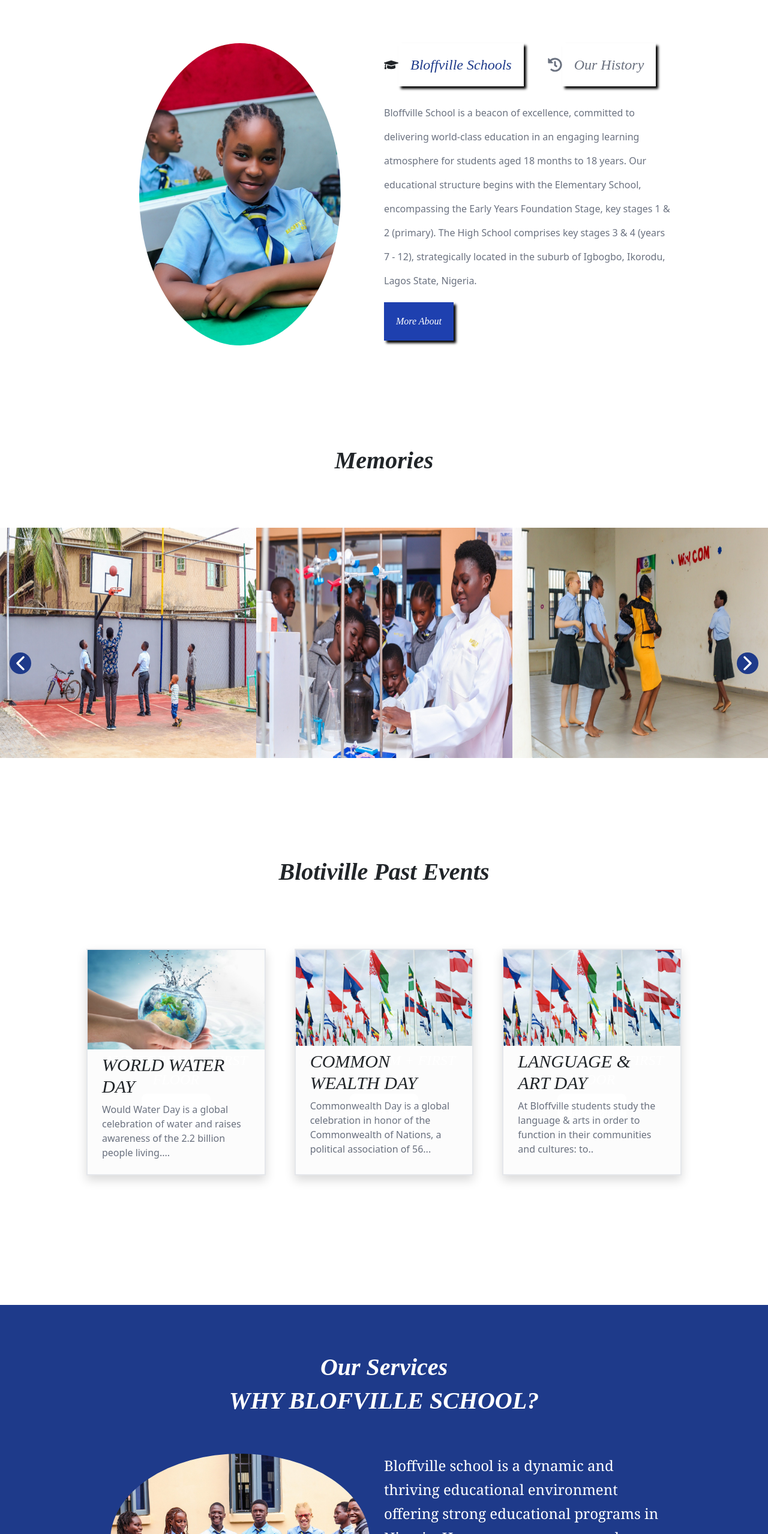
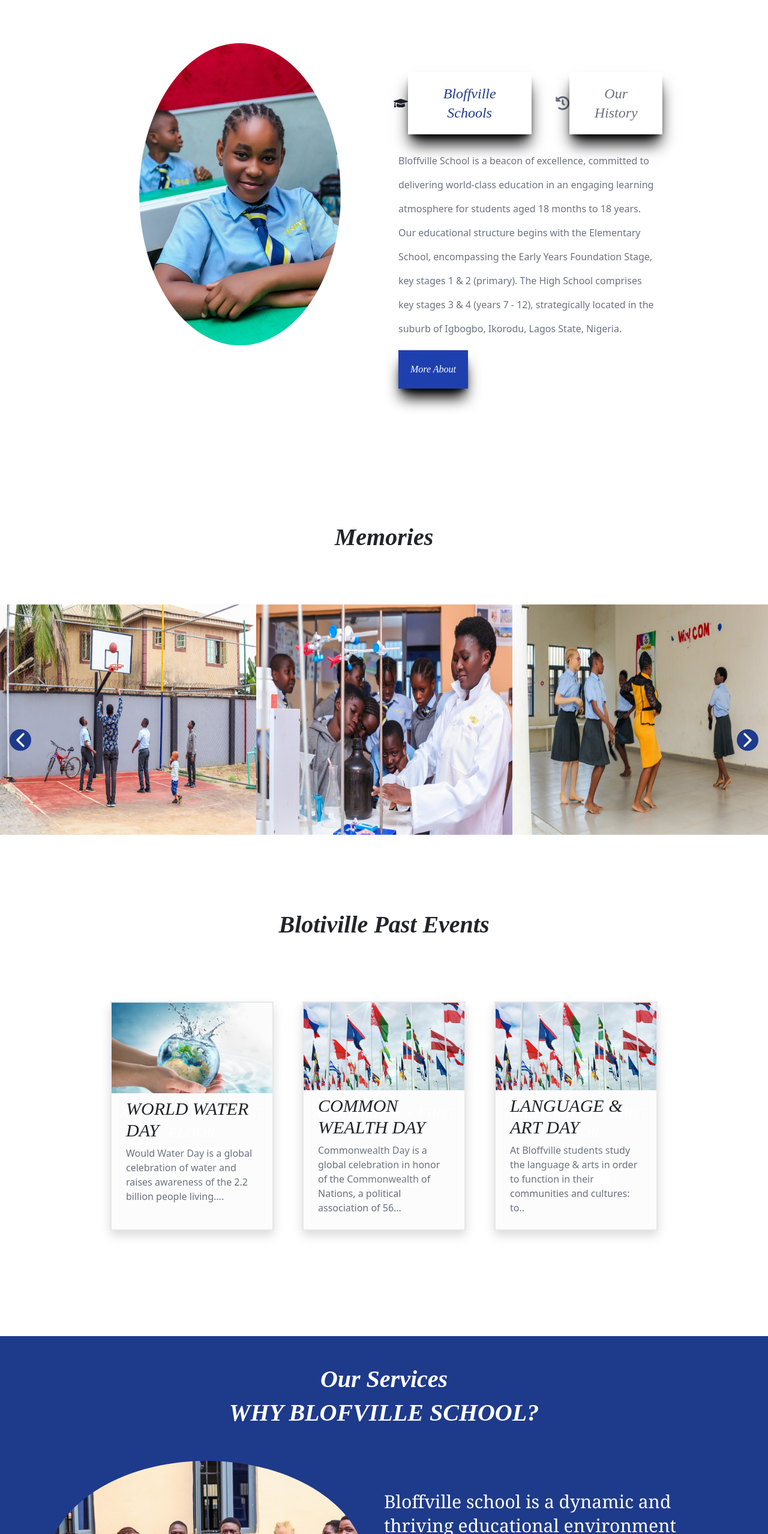
Before and after one commit to Vickymane345/School, a React (Create React App) app: page / in a window 1280 px wide. Shown: the part 928-3486 px from the top of the page at 60% size. Built offline with nearby package versions, Linux system fonts and the light colour scheme; a web font is replaced by a local one.

Commit message:
Update Home.jsx

```diff
--- a/src/Components/Home/Home.jsx
+++ b/src/Components/Home/Home.jsx
@@ -21,15 +21,15 @@
     }
 
     return (
-        <div className='py-14 h-96 '>
-            <CarouselPage/>
-            <section className='py-5 px-40 z-80  '>
+        <div className='lg:py-14 h-96 '>
+            <CarouselPage />
+            <section className='lg:py-5 lg:px-40 py-5 md:py-5 md:px-10  z-80  '>
                 <h1 className='text-center'>About Us</h1>
                 <h1 className='text-center'>The Journey In Bloffville</h1>
-                <div className='flex pt-16 '>
+                <div className='lg:flex md:flex pt-16 '>
                     <ScrollAnimation className='w-full ' animateIn="bounceInLeft">
                         <img
-                            className='w-[70%] m-auto'
+                            className='lg:w-[70%] w-[80%] m-auto'
                             style={{
                             borderRadius: "50%"
                         }}
@@ -37,9 +37,9 @@
                             alt=""/>
 
                     </ScrollAnimation>
-                    <ScrollAnimation className=' w-full m-auto' animateIn="bounceInRight">
-                        <div className='space-x-10 text-2xl flex'>
-                            <div className='items-center flex'>
+                    <ScrollAnimation className='py-5 lg:py-0 md:py-0 sm:py-0 w-full m-auto' animateIn="bounceInRight">
+                        <div className=' sm:px-0 px-3 lg:px-0 md:px-0 space-x-10 text-2xl flex sm:justify-center '>
+                            <div className='items-center flex '>
                                 <FaGraduationCap/>
                                 <button
                                     onClick={() => {
@@ -49,7 +49,7 @@
                                 }}
                                     className={`${bloffvilleSchool
                                     ? "text-gray-500"
-                                    : "text-blue-900"}`}>Bloffville Schools</button>
+                                    : "text-blue-900"} lg:py-[20px]  md:py-[20px] md:px-[15px] py-[10px]sm:px-[20px] sm:py-[20px] px-[5px] lg:px-[20px] bottom-2 shadow-xl shadow-black `}>Bloffville Schools</button>
                             </div>
 
                             <div className='flex text-gray-500 items-center '>
@@ -58,11 +58,11 @@
                                     onClick={toggleMenu}
                                     className={`${bloffvilleSchool
                                     ? "text-blue-900"
-                                    : "text-gray-500"}`}>Our History</button>
+                                    : "text-gray-500"} md:py-[20px] md:px-[15px] py-[10px] px-[5px] lg:px-[20px] sm:px-[20px] sm:py-[20px] bottom-2 shadow-xl shadow-black`}>Our History</button>
                             </div>
 
                         </div>
-                        <div className='py-4'>
+                        <div className='py-4 px-4 lg:px-0 md:px-0 sm:px-0'>
                             <p
                                 className={`leading-10 ${bloffvilleSchool
                                 ? 'hidden'
@@ -87,7 +87,7 @@
                                 (years 7 - 12) located in the suburb of Igbogbo, Ikorodu Lagos state, Nigeria.
                             </p>
 
-                            <button className='bg-blue-800 text-white'>More About</button>
+                            <button className='bg-blue-800 md:py-[20px] md:px-[15px] py-[10px] px-[5px] lg:px-[20px] bottom-2 shadow-xl shadow-black text-white'>More About</button>
                         </div>
                     </ScrollAnimation>
                 </div>
@@ -100,9 +100,9 @@
                     </div>
                 </div>
             </section>
-            <section className='py-20 my-10'>
+            <section className='py-10 lg:px-40 my-10'>
                 <h1 className='text-center font-extrabold'>Blotiville Past Events</h1>
-                <div className='grid grid-cols-3 gap-5 px-36 py-24 '>
+                <div className='grid lg:grid-cols-3 gap-5 px-4 md:grid-cols-3 md:px-28 md:py-24  lg:py-24 '>
                     {card.map(({id, image, title, desc, btn}) => {
                         return (
                             <div className=' relative group shadow border-2 ' key={id}>
@@ -111,7 +111,7 @@
                                 </div>
                                 <div className='px-4 py-2 '>
                                     <div>
-                                        <h1 className='text-3xl'>{title}</h1>
+                                        <h1 className='text-xl lg:text-3xl md:text-xl sm:text-xl '>{title}</h1>
                                     </div>
                                     <div className='text-gray-500'>
                                         <p>{desc}</p>
@@ -140,26 +140,26 @@
                     })}
                 </div>
             </section>
-            <section className='bg-blue-900 py-20 px-40  '>
+            <section className='bg-blue-900 lg:py-20 lg:px-40 py-5 sm:px-5 px-5 md:px-4 '>
                 <div className=''>
                     <h1 className='text-center text-white font-extrabold'>Our Services</h1>
                     <h1 className='text-center text-white font-bold'>WHY BLOFVILLE SCHOOL?</h1>
-                    <div className='flex py-14  '>
+                    <div className='lg:flex   lg:py-14 md:py-14 py-5 sm:py-5  '>
                         <ScrollAnimation animateIn='bounceInLeft' className='w-full'>
                             <img
                                 src={image1}
-                                className='w-[90%] m-auto'
+                                className='lg:w-[90%] md:w-[80%] w-full m-auto'
                                 style={{
                                 borderRadius: "50%"
                             }}
                                 alt=""/>
 
                         </ScrollAnimation>
-                        <ScrollAnimation className='text-2xl w-full' animateIn='bounceInRight'>
-                            <p className=' leading-10 font-serif text-white'>Bloffville school is a dynamic
+                        <ScrollAnimation className='text-2xl w-full sm:py-4 py-5 lg:py-0 md:py-0 ' animateIn='bounceInRight'>
+                            <p className=' lg:leading-10 text-xl lg:text-3xl md:text-2xl md:leading-10 text-justify md:text-start lg:text-start font-serif text-white'>Bloffville school is a dynamic
                                 and thriving educational environment offering strong educational programs in
                                 Nigeria. Here are some reasons why you should choose us</p>
-                            <div className='flex text-white'>
+                            <div className='flex  text-white text-xl  md:text-2xl '>
                                 <ul className='list-disc font-mono '>
                                     <li>Student Support</li>
                                     <li>Our Campus</li>
@@ -179,10 +179,10 @@
                 </div>
             </section>
 
-            <section className='py-24 px-40 '>
+            <section className='lg:py-24 lg:px-40 px-4 pt-5 '>
                 <h1 className='text-center font-extrabold'>School Blog</h1>
 
-                <div className='grid grid-cols-3 gap-4 py-16 '>
+                <div className='grid lg:grid-cols-3 md:grid-cols-2 gap-4 py-10 lg:py-16 lg:px-32 '>
                     {blog.map(({
                         id,
                         title,
@@ -195,9 +195,9 @@
                         return (
                             <ScrollAnimation
                                 animateIn='zoomIn'
-                                className='hover: border-2 rounded-3xl shadow-2xl '>
+                                className='hover:border-2 rounded-3xl shadow-2xl '>
                                 <div>
-                                    <img src={image} className='h-80 rounded-xl touch-pinch-zoom' alt=""/>
+                                    <img src={image} className='h-80 w-full rounded-xl touch-pinch-zoom' alt=""/>
                                 </div>
                                 <div className='pt-2 pr-4'>
                                     <ul className='flex justify-between'>
@@ -217,7 +217,7 @@
                                     <h1 className='text-xl'>{title}</h1>
                                 </div>
                                 <div className='px-4 py-4'>
-                                    <button className='bg-blue-900 text-white hover:bg-yellow-300 '>{btn}</button>
+                                    <button className='bg-blue-900 p-4 shadow-xl md:hover:bg-yellow-300 hover:bg-yellow-300 sm:hover-yellow-300 text-white lg:hover:bg-yellow-300 '>{btn}</button>
                                 </div>
                             </ScrollAnimation>
                         )
@@ -226,7 +226,7 @@
             </section>
 
             <section
-                className='bg-yellow-400 rounded-3xl py-10 text-center absolute w-[80%]  right-32'>
+                className='bg-yellow-400 rounded-3xl py-10 text-center absolute w-[80%] sm:w-80% sm:left-16 left-10 lg:w-[80%] md:w-[78%] md:m-auto md:right-20   lg:right-32'>
                 <div className='pt-12'>
                     <h1>JOIN BLOFFVILLE'S NEWSLETTER</h1>
                 </div>
@@ -243,7 +243,7 @@
                 </div>
             </section>
             <footer className='mt-56    text-white bg-blue-950'>
-                <div className='py-28  flex justify-evenly'>
+                <div className='grid grid-cols-2  gap-4 px-4  lg:py-28 pt-28 md-pt-20 md:px-5 lg:flex md:grid md:grid-cols-3 lg:justify-evenly'>
                     <div className='space-y-6 '>
                         <img src={logo} alt=""/>
                         <h1>Want to be
@@ -275,7 +275,7 @@
                             <FaMailBulk/>
                             <h2 className='text-xl font-serif font-bold'>Send Mail</h2>
                         </div>
-                        <p>info.high@bloffvilleschools.org</p>
+                        <p>info.high@<br/>bloffvilleschools.org</p>
                         <div className='flex space-x-2 items-center'>
                             <FaLocationArrow/>
                             <h2 className='text-xl font-serif font-bold'>Address</h2>
@@ -294,7 +294,7 @@
                             <FaMailBulk/>
                             <h2 className='text-xl font-serif font-bold'>Send Mail</h2>
                         </div>
-                        <p>info.elementary@bloffvilleschools.org</p>
+                        <p>info.elementary@<br/>bloffvilleschools.org</p>
                         <div className='flex items-center space-x-2'>
                             <FaLocationArrow/>
                             <h2 className='text-xl font-serif font-bold'>Address</h2>
```
